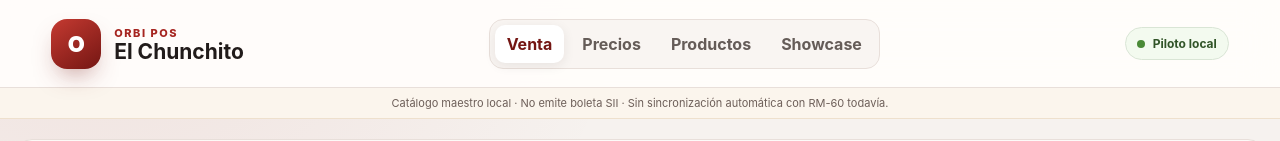
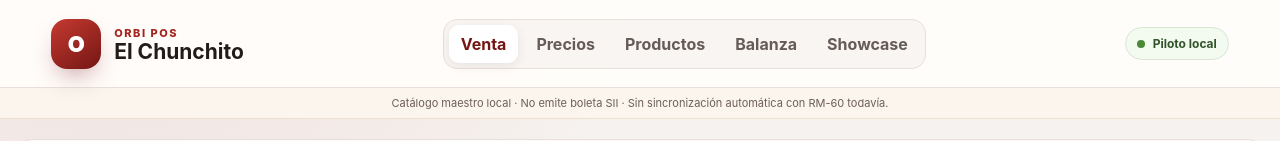
Before and after one commit to ingeniusvictor/orbi-pos-core, a React (Vite) app in the folder apps/web/: page / in a window 1280 px wide. Shown: the top 141 px of the page. Built offline with nearby package versions, Linux system fonts and the light colour scheme; no server answers.

Commit message:
feat(oc-04): add RM-60 PLU mapping workspace

```diff
--- a/apps/web/src/App.tsx
+++ b/apps/web/src/App.tsx
@@ -4,13 +4,14 @@ import { loadCatalog, loadPriceHistory, saveCatalog, savePriceHistory } from './
 import { PriceBoard } from './components/PriceBoard'
 import { ProductAdmin } from './components/ProductAdmin'
 import { Showcase } from './components/Showcase'
+import { ScaleMapping } from './components/ScaleMapping'
 import type { CartLine, PaymentMethod, PriceChange, Product, Sale, UnitType } from './domain'
 import { cartTotal, completeSale, formatCLP, lineSubtotal, makeCartLine, paymentLabel } from './pos'
 import { useCatalogSync } from './use-catalog-sync'
 
 const SALES_KEY = 'orbi-pos:pilot-sales'
 
-type AppView = 'sale' | 'prices' | 'products' | 'showcase'
+type AppView = 'sale' | 'prices' | 'products' | 'scale' | 'showcase'
 
 function loadSales(): Sale[] {
   try {
@@ -242,6 +243,7 @@ export function App() {
           <button className={view === 'sale' ? 'active' : ''} onClick={() => setView('sale')}>Venta</button>
           <button className={view === 'prices' ? 'active' : ''} onClick={() => setView('prices')}>Precios</button>
           <button className={view === 'products' ? 'active' : ''} onClick={() => setView('products')}>Productos</button>
+          <button className={view === 'scale' ? 'active' : ''} onClick={() => setView('scale')}>Balanza</button>
           <button className={view === 'showcase' ? 'active' : ''} onClick={() => setView('showcase')}>Showcase</button>
         </nav>
         <span className={`status sync-${sync.status}`}><i /> {
@@ -270,6 +272,7 @@ export function App() {
         />
       ) : null}
       {view === 'products' ? <ProductAdmin categories={categories} products={products} onChange={(nextProducts) => { void sync.publish(nextProducts) }} /> : null}
+      {view === 'scale' ? <ScaleMapping products={products} onChange={(nextProducts) => { void sync.publish(nextProducts) }} /> : null}
       {view === 'showcase' ? (
         <section className="showcase-admin-page">
           <div className="admin-heading">
```
